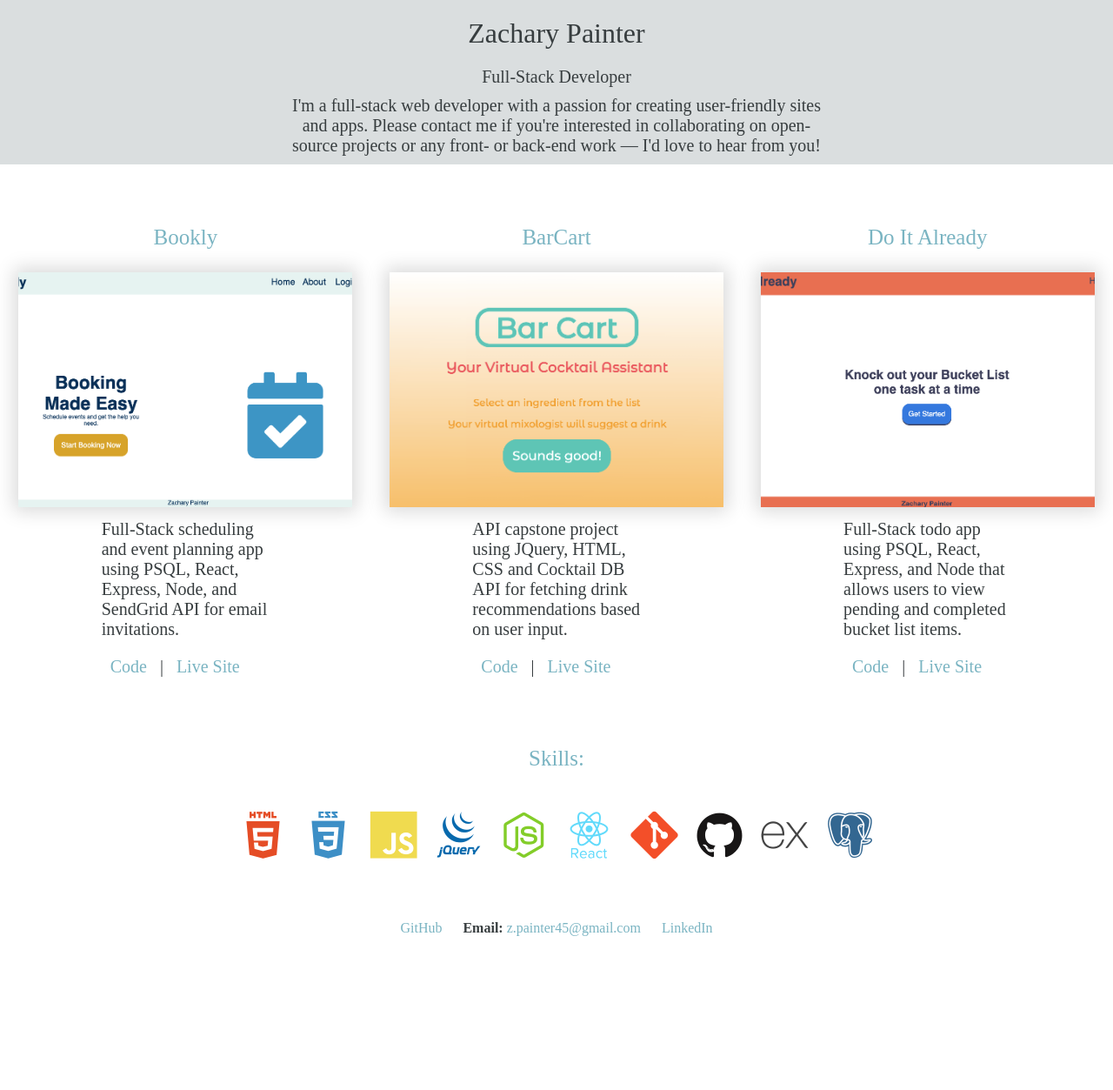
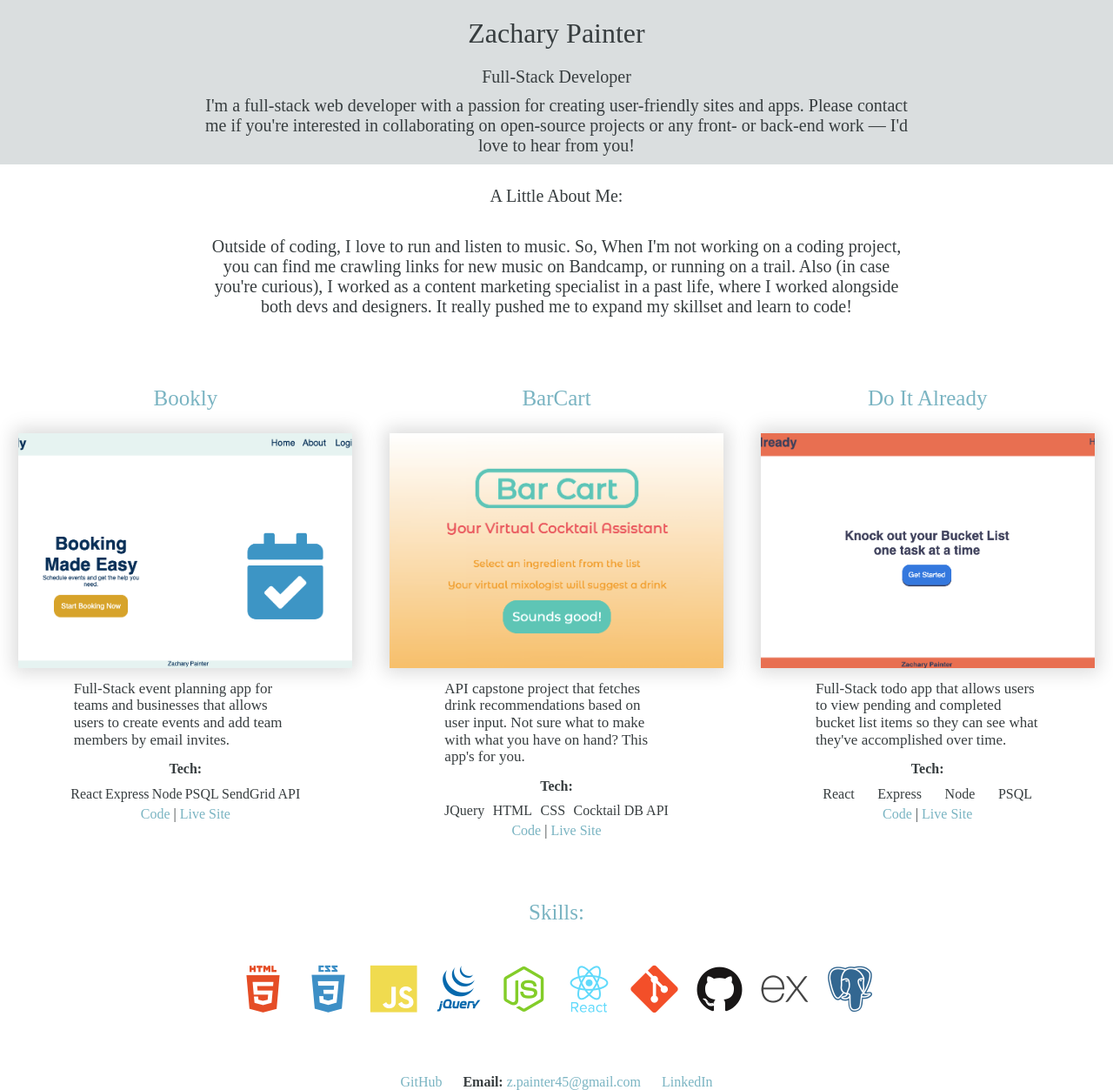
Before and after one commit to ZPain8464/dev-portfolio, a plain HTML site: page index.html in a window 1280 px wide. Shown: the whole page at 87% size. Before the commit the page ends 1076 px from the top, so only its background shows below. Drawn offline with nearby package versions, Linux system fonts and the light colour scheme.

Commit message:
added more polish to css

```diff
--- a/index.html
+++ b/index.html
@@ -27,31 +27,62 @@
       from you!
     </p>
   </header>
+  <section class="about-me">
+    <h2>A Little About Me:</h2>
+    <p>
+      Outside of coding, I love to run and listen to music. So, When I'm not
+      working on a coding project, you can find me crawling links for new music
+      on Bandcamp, or running on a trail. Also (in case you're curious), I
+      worked as a content marketing specialist in a past life, where I worked
+      alongside both devs and designers. It really pushed me to expand my
+      skillset and learn to code!
+    </p>
+  </section>
 
   <section class="projects">
     <div class="project">
       <h2>Bookly</h2>
       <img src="Images/bookly-homepage.png" alt="" />
       <p>
-        Full-Stack scheduling and event planning app using PSQL, React, Express,
-        Node, and SendGrid API for email invitations.
+        Full-Stack event planning app for teams and businesses that allows users
+        to create events and add team members by email invites.
       </p>
-      <p>
+      <h3><b>Tech:</b></h3>
+      <div class="p-skills-section">
+        <ul class="project-skills">
+          <li>React</li>
+          <li>Express</li>
+          <li>Node</li>
+          <li>PSQL</li>
+          <li>SendGrid API</li>
+        </ul>
+      </div>
+      <h4>
         <a href="https://github.com/ZPain8464/bookly-app" target="_blank"
           >Code</a
         >
         |
         <a href="https://bookly-app.vercel.app/" target="_blank">Live Site</a>
-      </p>
+      </h4>
     </div>
     <div class="project">
       <h2>BarCart</h2>
       <img src="Images/barcart-homepage.png" alt="" />
       <p>
-        API capstone project using JQuery, HTML, CSS and Cocktail DB API for
-        fetching drink recommendations based on user input.
+        API capstone project that fetches drink recommendations based on user
+        input. Not sure what to make with what you have on hand? This app's for
+        you.
       </p>
-      <p>
+      <h3><b>Tech:</b></h3>
+      <div class="p-skills-section">
+        <ul class="project-skills">
+          <li>JQuery</li>
+          <li>HTML</li>
+          <li>CSS</li>
+          <li>Cocktail DB API</li>
+        </ul>
+      </div>
+      <h4>
         <a
           href="https://github.com/ZPain8464/cocktail-app"
           target="_blank"
@@ -65,17 +96,26 @@
           rel="noopener noreferrer"
           >Live Site</a
         >
-      </p>
+      </h4>
     </div>
     <div class="project">
       <h2>Do It Already</h2>
 
       <img src="Images/dia-homepage.png" alt="" />
       <p>
-        Full-Stack todo app using PSQL, React, Express, and Node that allows
-        users to view pending and completed bucket list items.
+        Full-Stack todo app that allows users to view pending and completed
+        bucket list items so they can see what they've accomplished over time.
       </p>
-      <p>
+      <h3><b>Tech:</b></h3>
+      <div class="p-skills-section">
+        <ul class="project-skills">
+          <li>React</li>
+          <li>Express</li>
+          <li>Node</li>
+          <li>PSQL</li>
+        </ul>
+      </div>
+      <h4>
         <a
           href="https://github.com/ZPain8464/do-it-already-app"
           target="_blank"
@@ -89,7 +129,7 @@
           rel="noopener noreferrer"
           >Live Site</a
         >
-      </p>
+      </h4>
     </div>
   </section>
 
@@ -119,7 +159,10 @@
           >GitHub</a
         >
       </li>
-      <li><b>Email:</b> z.painter45@gmail.com</li>
+      <li>
+        <b>Email:</b
+        ><a href="mailto:z.painter45@gmail.com"> z.painter45@gmail.com</a>
+      </li>
       <li>
         <a
           href="https://www.linkedin.com/in/zachary-painter/"
--- a/style.css
+++ b/style.css
@@ -25,7 +25,7 @@ h2 {
 
 p,
 p a {
-  width: 50%;
+  width: 65%;
   margin: 0 auto;
   padding: 10px;
   font-size: 20px;
@@ -42,7 +42,7 @@ img {
   display: flex;
   margin: 50px 0;
   justify-content: space-around;
-  flex-direction: column;
+  flex-direction: row;
 }
 
 .projects h2,
@@ -71,6 +71,18 @@ footer a:hover {
 
 .project p {
   text-align: left;
+  font-size: 17px;
+}
+
+.project-skills {
+  display: flex;
+  justify-content: space-around;
+  width: 65%;
+}
+
+.p-skills-section {
+  display: flex;
+  justify-content: center;
 }
 
 .skills ul {
@@ -95,13 +107,33 @@ footer ul li {
   margin: 0 10px;
 }
 
-@media screen and (min-width: 500px) {
-  .projects {
-    flex-direction: row;
-  }
+.about-me h2 {
+  padding: 25px;
+}
+
+.project h3,
+.project-skills {
+  padding: 5px;
+}
+
+.project h3 {
+  font-size: 15px;
 }
 
 @media screen and (min-width: 320px) and (max-width: 768px) {
+  .projects {
+    flex-direction: column;
+  }
+
+  .project-skills {
+    display: flex;
+    flex-wrap: wrap;
+  }
+
+  .project p {
+    width: 85%;
+  }
+
   header p {
     width: 90%;
   }
```
